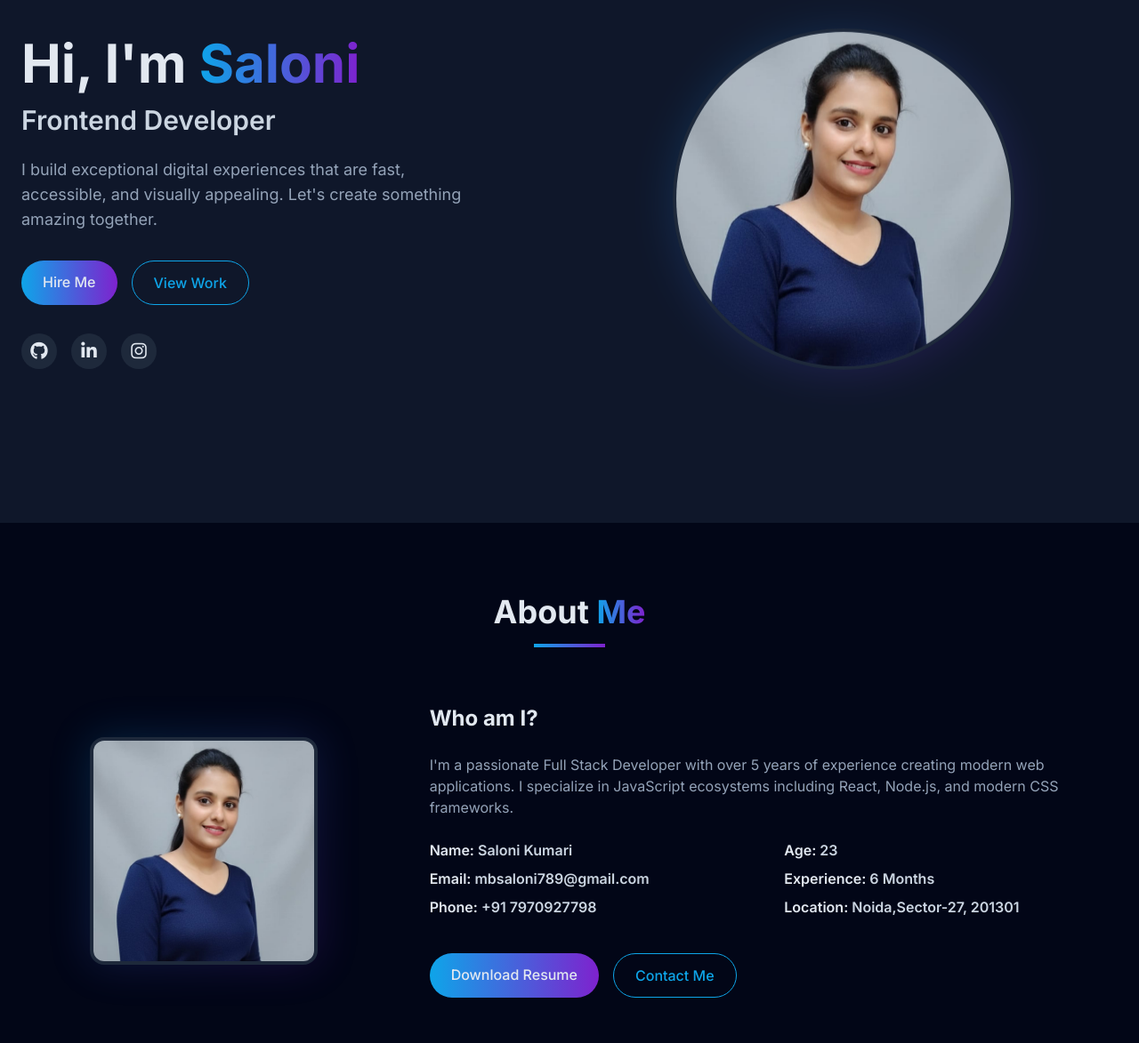
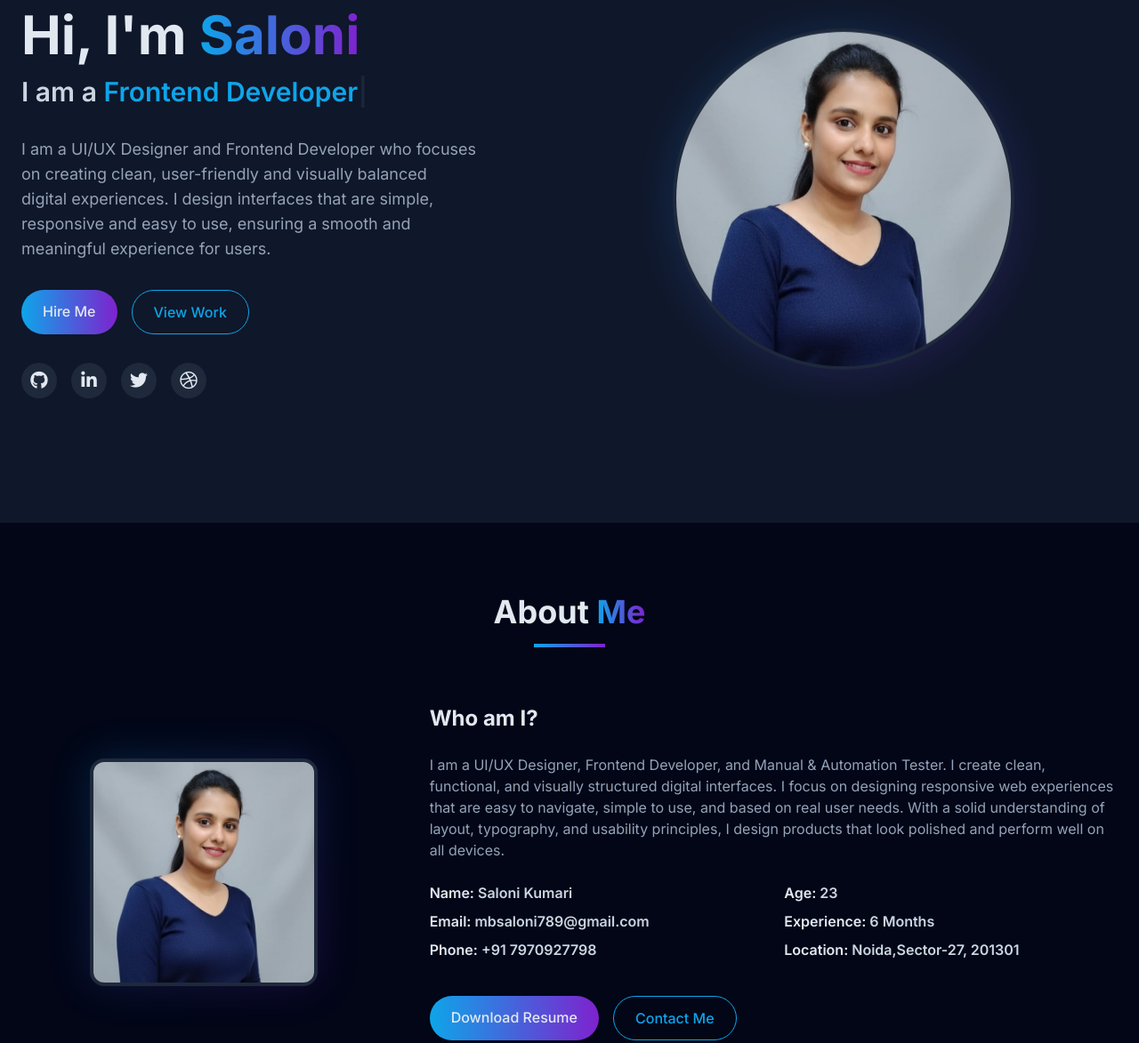
Before and after one commit to Mysticalsaloni/My-portfolio, a plain HTML site: page index.html in a window 1280 px wide. Shown: the part 212-1385 px from the top of the page at 89% size. Drawn offline with nearby package versions, Linux system fonts and the light colour scheme.

```diff
--- a/index.html
+++ b/index.html
@@ -1,5 +1,6 @@
 <!DOCTYPE html>
 <html lang="en" class="scroll-smooth">
+
 <head>
     <meta charset="UTF-8">
     <meta name="viewport" content="width=device-width, initial-scale=1.0">
@@ -132,12 +133,31 @@
         }
 
         @keyframes float {
-            0%, 100% {
+
+            0%,
+            100% {
                 transform: translateY(0);
             }
+
             50% {
                 transform: translateY(-10px);
             }
+        }
+
+        @keyframes blink {
+
+            0%,
+            100% {
+                opacity: 1;
+            }
+
+            50% {
+                opacity: 0;
+            }
+        }
+
+        .animate-blink {
+            animation: blink 0.7s infinite;
         }
 
         .floating {
@@ -145,6 +165,7 @@
         }
     </style>
 </head>
+
 <body class="bg-dark text-slate-200">
 
     <nav class="fixed w-full bg-darker/80 backdrop-blur-sm z-50 shadow-lg">
@@ -185,36 +206,45 @@
         <div class="container mx-auto px-6 flex flex-col md:flex-row items-center justify-between">
             <div class="md:w-1/2 mb-12 md:mb-0">
                 <h1 class="text-4xl md:text-6xl font-bold mb-4">Hi, I'm <span class="gradient-text">Saloni</span></h1>
-                <h2 class="text-2xl md:text-3xl font-semibold mb-6 text-slate-300">Frontend Developer</h2>
-                <p class="text-lg mb-8 text-slate-400 max-w-lg">
-                    I build exceptional digital experiences that are fast, accessible, and visually appealing.
-                    Let's create something amazing together.
+                <h2 class="text-2xl md:text-3xl font-semibold mb-6 text-slate-300 min-h-[1.5em]">
+                    I am a <span id="typewriter-text" class="text-primary"></span><span class="animate-blink">|</span>
+                </h2>
+                <p id="dynamic-description"
+                    class="text-lg mb-8 text-slate-400 max-w-lg min-h-[4.5em] transition-opacity duration-500">
+                   I am a UI/UX Designer and Frontend Developer who focuses on creating clean, user-friendly and visually balanced digital experiences.
+                   I design interfaces that are simple, responsive and easy to use, ensuring a smooth and meaningful experience for users.
                 </p>
                 <div class="flex space-x-4">
                     <a href="#contact" class="px-6 py-3 rounded-full btn-primary font-medium">Hire Me</a>
-                    <a href="#projects" class="px-6 py-3 rounded-full border border-primary text-primary font-medium hover:bg-primary/10 transition">View Work</a>
+                    <a href="#projects"
+                        class="px-6 py-3 rounded-full border border-primary text-primary font-medium hover:bg-primary/10 transition">View
+                        Work</a>
                 </div>
                 <div class="flex mt-8 space-x-4">
-                    <a href="https://github.com/Mysticalsaloni" target="_blank"
+                    <a href="#"
                         class="social-icon text-xl w-10 h-10 flex items-center justify-center rounded-full bg-slate-800 hover:bg-primary">
-                        <i class="fab fa-github text-xl"></i>
+                        <i class="fab fa-github"></i>
                     </a>
-                    <a href="https://www.linkedin.com/in/mysticalsaloni" target="_blank"
+                    <a href="#"
                         class="social-icon text-xl w-10 h-10 flex items-center justify-center rounded-full bg-slate-800 hover:bg-blue-600">
-                        <i class="fab fa-linkedin-in text-xl"></i>
+                        <i class="fab fa-linkedin-in"></i>
                     </a>
-                  <a href="https://www.instagram.com/mystical_saloni?igsh=eHFyYXg5Y3dkeG84" target="_blank"
+                    <a href="#"
                         class="social-icon text-xl w-10 h-10 flex items-center justify-center rounded-full bg-slate-800 hover:bg-blue-400">
-                        <i class="fab fa-instagram text-xl"></i>
+                        <i class="fab fa-twitter"></i>
                     </a>
-
+                    <a href="#"
+                        class="social-icon text-xl w-10 h-10 flex items-center justify-center rounded-full bg-slate-800 hover:bg-pink-600">
+                        <i class="fab fa-dribbble"></i>
+                    </a>
                 </div>
             </div>
             <div class="md:w-1/2 flex justify-center">
                 <div class="relative w-64 h-64 md:w-80 md:h-80 lg:w-96 lg:h-96">
-                    <div class="absolute inset-0 rounded-full bg-gradient-to-br from-primary to-secondary blur-xl opacity-20"></div>
-                    <img src="Images/rehana.jpeg"
-                         alt="Profile"
+                    <div
+                        class="absolute inset-0 rounded-full bg-gradient-to-br from-primary to-secondary blur-xl opacity-20">
+                    </div>
+                    <img src="Images/rehana.jpeg" alt="Profile"
                         class="relative w-full h-full object-cover rounded-full border-4 border-slate-800 floating">
                 </div>
             </div>
@@ -232,9 +262,10 @@
             <div class="flex flex-col md:flex-row items-center">
                 <div class="md:w-1/3 mb-8 md:mb-0 flex justify-center">
                     <div class="relative w-64 h-64">
-                        <div class="absolute inset-0 rounded-2xl bg-gradient-to-br from-primary to-secondary blur-xl opacity-20"></div>
-                         <img src="Images/rehana.jpeg"
-                             alt="About"
+                        <div
+                            class="absolute inset-0 rounded-2xl bg-gradient-to-br from-primary to-secondary blur-xl opacity-20">
+                        </div>
+                        <img src="images/rehana.jpeg" alt="About"
                             class="relative w-full h-full object-cover rounded-2xl border-4 border-slate-800">
                     </div>
                 </div>
@@ -242,37 +273,43 @@
                 <div class="md:w-2/3 md:pl-12">
                     <h3 class="text-2xl font-bold mb-6">Who am I?</h3>
                     <p class="text-slate-400 mb-6">
-                        I'm a passionate Full Stack Developer with over 5 years of experience creating modern web applications.
-                        I specialize in JavaScript ecosystems including React, Node.js, and modern CSS frameworks.
+                        I am a UI/UX Designer, Frontend Developer, and Manual & Automation Tester. I create clean, functional, and visually structured digital interfaces.
+                        I focus on designing responsive web experiences that are easy to navigate, simple to use, and based on real user needs. With a solid understanding of layout,
+                        typography, and usability principles, I design products that look polished and perform well on all devices.
                     </p>
 
                     <div class="grid grid-cols-1 md:grid-cols-2 gap-6 mb-8">
                         <div>
                             <h4 class="font-semibold mb-2">Name: <span class="text-slate-300">Saloni Kumari</span></h4>
-                            <h4 class="font-semibold mb-2">Email: <span class="text-slate-300">mbsaloni789@gmail.com</span></h4>
-                            <h4 class="font-semibold mb-2">Phone: <span class="text-slate-300">+91 7970927798</span></h4>
+                            <h4 class="font-semibold mb-2">Email: <span
+                                    class="text-slate-300">mbsaloni789@gmail.com</span></h4>
+                            <h4 class="font-semibold mb-2">Phone: <span class="text-slate-300">+91 7970927798</span>
+                            </h4>
                         </div>
                         <div>
                             <h4 class="font-semibold mb-2">Age: <span class="text-slate-300">23</span></h4>
                             <h4 class="font-semibold mb-2">Experience: <span class="text-slate-300">6 Months</span></h4>
-                            <h4 class="font-semibold mb-2">Location: <span class="text-slate-300">Noida,Sector-27, 201301</span></h4>
+                            <h4 class="font-semibold mb-2">Location: <span class="text-slate-300">Noida,Sector-27,
+                                    201301</span></h4>
                         </div>
                     </div>
 
                     <div class="flex space-x-4">
-                        <a href="assets/Saloni_resumetesting.pdf"
-                         download
+                        <a href="assets/Saloni_resumetesting.pdf" download
                             class="px-6 py-3 rounded-full btn-primary font-medium">
                             Download Resume
                         </a>
-                        <a href="#contact" class="px-6 py-3 rounded-full border border-primary text-primary font-medium hover:bg-primary/10 transition">Contact Me</a>
+                        <a href="#contact"
+                            class="px-6 py-3 rounded-full border border-primary text-primary font-medium hover:bg-primary/10 transition">Contact
+                            Me</a>
                     </div>
                 </div>
             </div>
 
 
             <div class="mt-20">
-                <h3 class="text-2xl font-bold mb-8 text-center">My <span class="gradient-text">Education & Experience</span></h3>
+                <h3 class="text-2xl font-bold mb-8 text-center">My <span class="gradient-text">Education &
+                        Experience</span></h3>
 
                 <div class="relative max-w-3xl mx-auto">
                     <div class="absolute left-1/2 h-full w-0.5 bg-slate-700 transform -translate-x-1/2"></div>
@@ -407,7 +444,7 @@
 
                         <div>
                             <div class="flex justify-between mb-2">
-                                <span class="font-medium">Creativity</span>
+                                <span class="font-medium">Designer</span>
                                 <span>75%</span>
                             </div>
                             <div class="skill-bar">
@@ -423,54 +460,52 @@
     <h3 class="text-2xl font-bold mb-8 text-center">Tools & <span class="gradient-text">Technologies</span></h3>
 
     <div class="grid grid-cols-2 sm:grid-cols-3 md:grid-cols-4 lg:grid-cols-6 gap-6">
+
         <div class="flex flex-col items-center p-6 bg-slate-800 rounded-lg card-hover">
             <i class="fab fa-html5 text-4xl text-orange-500 mb-2"></i>
             <span>HTML5</span>
         </div>
+
         <div class="flex flex-col items-center p-6 bg-slate-800 rounded-lg card-hover">
             <i class="fab fa-css3-alt text-4xl text-blue-500 mb-2"></i>
             <span>CSS3</span>
         </div>
+
         <div class="flex flex-col items-center p-6 bg-slate-800 rounded-lg card-hover">
             <i class="fab fa-js text-4xl text-yellow-400 mb-2"></i>
             <span>JavaScript</span>
         </div>
-                    <div class="flex flex-col items-center p-6 bg-slate-800 rounded-lg card-hover">
-                        <i class="fab fa-react text-4xl text-blue-400 mb-2"></i>
-                        <span>React</span>
-                    </div>
-                    <div class="flex flex-col items-center p-6 bg-slate-800 rounded-lg card-hover">
-                        <i class="fab fa-node-js text-4xl text-green-500 mb-2"></i>
-                        <span>Node.js</span>
-                    </div>
-                    <div class="flex flex-col items-center p-6 bg-slate-800 rounded-lg card-hover">
-                        <i class="fas fa-database text-4xl text-blue-300 mb-2"></i>
-                        <span>MongoDB</span>
-                    </div>
+
         <div class="flex flex-col items-center p-6 bg-slate-800 rounded-lg card-hover">
             <i class="fab fa-git-alt text-4xl text-orange-600 mb-2"></i>
             <span>Git</span>
         </div>
-                    <div class="flex flex-col items-center p-6 bg-slate-800 rounded-lg card-hover">
-                        <i class="fab fa-npm text-4xl text-red-500 mb-2"></i>
-                        <span>npm</span>
-                    </div>
-                    <div class="flex flex-col items-center p-6 bg-slate-800 rounded-lg card-hover">
-                        <i class="fab fa-sass text-4xl text-pink-500 mb-2"></i>
-                        <span>Sass</span>
-                    </div>
+
         <div class="flex flex-col items-center p-6 bg-slate-800 rounded-lg card-hover">
             <i class="fab fa-figma text-4xl text-purple-500 mb-2"></i>
             <span>Figma</span>
         </div>
+
+        <div class="flex flex-col items-center p-6 bg-slate-800 rounded-lg card-hover">
+            <i class="fas fa-database text-4xl text-blue-300 mb-2"></i>
+            <span>SQL</span>
+        </div>
+
+        <div class="flex flex-col items-center p-6 bg-slate-800 rounded-lg card-hover">
+            <i class="fas fa-image text-4xl text-sky-400 mb-2"></i>
+            <span>Adobe Photoshop</span>
+        </div>
+
         <div class="flex flex-col items-center p-6 bg-slate-800 rounded-lg card-hover">
             <i class="fas fa-terminal text-4xl text-gray-300 mb-2"></i>
             <span>VS Code</span>
         </div>
+
         <div class="flex flex-col items-center p-6 bg-slate-800 rounded-lg card-hover">
             <i class="fas fa-rocket text-4xl text-white mb-2"></i>
             <span>Antigravity</span>
         </div>
+
     </div>
 </div>
         </div>
@@ -489,8 +524,7 @@
                 <div class="project-card rounded-xl overflow-hidden card-hover">
                     <div class="h-48 overflow-hidden">
                         <img src="https://images.unsplash.com/photo-1551288049-bebda4e38f71?ixlib=rb-4.0.3&ixid=MnwxMjA3fDB8MHxwaG90by1wYWdlfHx8fGVufDB8fHx8&auto=format&fit=crop&w=1470&q=80"
-                             alt="Project 1"
-                             class="w-full h-full object-cover">
+                            alt="Project 1" class="w-full h-full object-cover">
                     </div>
                     <div class="p-6">
                         <h3 class="text-xl font-bold mb-2">E-commerce Platform</h3>
@@ -517,8 +551,7 @@
                 <div class="project-card rounded-xl overflow-hidden card-hover">
                     <div class="h-48 overflow-hidden">
                         <img src="https://images.unsplash.com/photo-1555421689-3f034debb7a6?ixlib=rb-4.0.3&ixid=MnwxMjA3fDB8MHxwaG90by1wYWdlfHx8fGVufDB8fHx8&auto=format&fit=crop&w=1470&q=80"
-                             alt="Project 2"
-                             class="w-full h-full object-cover">
+                            alt="Project 2" class="w-full h-full object-cover">
                     </div>
                     <div class="p-6">
                         <h3 class="text-xl font-bold mb-2">Task Management App</h3>
@@ -545,8 +578,7 @@
                 <div class="project-card rounded-xl overflow-hidden card-hover">
                     <div class="h-48 overflow-hidden">
                         <img src="https://images.unsplash.com/photo-1522542550221-31fd19575a2d?ixlib=rb-4.0.3&ixid=MnwxMjA3fDB8MHxwaG90by1wYWdlfHx8fGVufDB8fHx8&auto=format&fit=crop&w=1470&q=80"
-                             alt="Project 3"
-                             class="w-full h-full object-cover">
+                            alt="Project 3" class="w-full h-full object-cover">
                     </div>
                     <div class="p-6">
                         <h3 class="text-xl font-bold mb-2">Social Media Dashboard</h3>
@@ -573,8 +605,7 @@
                 <div class="project-card rounded-xl overflow-hidden card-hover">
                     <div class="h-48 overflow-hidden">
                         <img src="https://images.unsplash.com/photo-1467232004584-a241de8bcf5d?ixlib=rb-4.0.3&ixid=MnwxMjA3fDB8MHxwaG90by1wYWdlfHx8fGVufDB8fHx8&auto=format&fit=crop&w=1469&q=80"
-                             alt="Project 4"
-                             class="w-full h-full object-cover">
+                            alt="Project 4" class="w-full h-full object-cover">
                     </div>
                     <div class="p-6">
                         <h3 class="text-xl font-bold mb-2">Weather Application</h3>
@@ -601,8 +632,7 @@
                 <div class="project-card rounded-xl overflow-hidden card-hover">
                     <div class="h-48 overflow-hidden">
                         <img src="https://images.unsplash.com/photo-1551434678-e076c223a692?ixlib=rb-4.0.3&ixid=MnwxMjA3fDB8MHxwaG90by1wYWdlfHx8fGVufDB8fHx8&auto=format&fit=crop&w=1470&q=80"
-                             alt="Project 5"
-                             class="w-full h-full object-cover">
+                            alt="Project 5" class="w-full h-full object-cover">
                     </div>
                     <div class="p-6">
                         <h3 class="text-xl font-bold mb-2">Portfolio Website</h3>
@@ -629,8 +659,7 @@
                 <div class="project-card rounded-xl overflow-hidden card-hover">
                     <div class="h-48 overflow-hidden">
                         <img src="https://images.unsplash.com/photo-1522071820081-009f0129c71c?ixlib=rb-4.0.3&ixid=MnwxMjA3fDB8MHxwaG90by1wYWdlfHx8fGVufDB8fHx8&auto=format&fit=crop&w=1470&q=80"
-                             alt="Project 6"
-                             class="w-full h-full object-cover">
+                            alt="Project 6" class="w-full h-full object-cover">
                     </div>
                     <div class="p-6">
                         <h3 class="text-xl font-bold mb-2">Team Collaboration App</h3>
@@ -675,7 +704,8 @@
                     <h3 class="text-2xl font-bold mb-6">Contact Information</h3>
                     <p class="text-slate-400 mb-8">
                         Feel free to reach out to me for any questions or opportunities.
-                        I'm always open to discussing new projects, creative ideas or opportunities to be part of your vision.
+                        I'm always open to discussing new projects, creative ideas or opportunities to be part of your
+                        vision.
                     </p>
 
                     <div class="space-y-6">
@@ -722,12 +752,12 @@
                                 class="social-icon w-12 h-12 flex items-center justify-center rounded-full bg-slate-800 hover:bg-blue-600">
                                 <i class="fab fa-linkedin-in text-xl"></i>
                             </a>
-                            <a href="https://www.instagram.com/mystical_saloni?igsh=eHFyYXg5Y3dkeG84"
-                             target="_blank"
+                            <a href="https://www.instagram.com/mystical_saloni?igsh=eHFyYXg5Y3dkeG84" target="_blank"
                                 class="social-icon w-12 h-12 flex items-center justify-center rounded-full bg-slate-800 hover:bg-pink-600">
                                 <i class="fab fa-instagram text-xl"></i>
                             </a>
-                            <a href="#" class="social-icon w-12 h-12 flex items-center justify-center rounded-full bg-slate-800 hover:bg-pink-600">
+                            <a href="#"
+                                class="social-icon w-12 h-12 flex items-center justify-center rounded-full bg-slate-800 hover:bg-pink-600">
                                 <i class="fab fa-dribbble text-xl"></i>
                             </a>
                         </div>
@@ -740,20 +770,25 @@
                         <div class="grid grid-cols-1 md:grid-cols-2 gap-6">
                             <div>
                                 <label for="name" class="block mb-2 font-medium">Your Name</label>
-                                <input type="text" id="name" class="w-full px-4 py-3 rounded-lg contact-input focus:outline-none" required>
+                                <input type="text" id="name"
+                                    class="w-full px-4 py-3 rounded-lg contact-input focus:outline-none" required>
                             </div>
                             <div>
                                 <label for="email" class="block mb-2 font-medium">Your Email</label>
-                                <input type="email" id="email" class="w-full px-4 py-3 rounded-lg contact-input focus:outline-none" required>
+                                <input type="email" id="email"
+                                    class="w-full px-4 py-3 rounded-lg contact-input focus:outline-none" required>
                             </div>
                         </div>
                         <div>
                             <label for="subject" class="block mb-2 font-medium">Subject</label>
-                            <input type="text" id="subject" class="w-full px-4 py-3 rounded-lg contact-input focus:outline-none" required>
+                            <input type="text" id="subject"
+                                class="w-full px-4 py-3 rounded-lg contact-input focus:outline-none" required>
                         </div>
                         <div>
                             <label for="message" class="block mb-2 font-medium">Message</label>
-                            <textarea id="message" rows="5" class="w-full px-4 py-3 rounded-lg contact-input focus:outline-none" required></textarea>
+                            <textarea id="message" rows="5"
+                                class="w-full px-4 py-3 rounded-lg contact-input focus:outline-none"
+                                required></textarea>
                         </div>
                         <button type="submit" class="px-8 py-3 rounded-full btn-primary font-medium w-full">
                             Send Message <i class="fas fa-paper-plane ml-2"></i>
@@ -790,13 +825,15 @@
             </div>
 
             <div class="border-t border-slate-800 mt-8 pt-8 text-center text-slate-500">
-                <p>Made with <i class="fas fa-heart text-red-500"></i> and Code of <i class="fas fa-coffee text-amber-500"></i></p>
+                <p>Made with <i class="fas fa-heart text-red-500"></i> and Code of <i
+                        class="fas fa-coffee text-amber-500"></i></p>
             </div>
         </div>
     </footer>
 
 
-    <button id="back-to-top" class="fixed bottom-8 right-8 w-12 h-12 bg-primary rounded-full flex items-center justify-center text-white shadow-lg hidden">
+    <button id="back-to-top"
+        class="fixed bottom-8 right-8 w-12 h-12 bg-primary rounded-full flex items-center justify-center text-white shadow-lg hidden">
         <i class="fas fa-arrow-up"></i>
     </button>
 
@@ -811,7 +848,7 @@
 
 
         document.querySelectorAll('a[href^="#"]').forEach(anchor => {
-            anchor.addEventListener('click', function(e) {
+            anchor.addEventListener('click', function (e) {
                 e.preventDefault();
 
                 const targetId = this.getAttribute('href');
@@ -895,6 +932,52 @@
         };
 
         window.addEventListener('scroll', animateSkillBars);
+        const texts = ["Graphics Designer", "Frontend Developer",  "Manual & Automation Tester"];
+
+
+        let count = 0;
+        let index = 0;
+        let currentText = "";
+        let letter = "";
+        let isDeleting = false;
+
+        (function type() {
+            if (count === texts.length) {
+                count = 0;
+            }
+            currentText = texts[count];
+
+
+
+            if (isDeleting) {
+                letter = currentText.slice(0, --index);
+            } else {
+                letter = currentText.slice(0, ++index);
+            }
+
+            const typeWriterElement = document.getElementById('typewriter-text');
+            if (typeWriterElement) {
+                typeWriterElement.textContent = letter;
+            }
+
+            let typeSpeed = 100;
+
+            if (isDeleting) {
+                typeSpeed /= 2;
+            }
+
+            if (!isDeleting && letter.length === currentText.length) {
+                typeSpeed = 2000;
+                isDeleting = true;
+            } else if (isDeleting && letter.length === 0) {
+                isDeleting = false;
+                count++;
+                typeSpeed = 500;
+            }
+
+            setTimeout(type, typeSpeed);
+        })();
     </script>
 </body>
+
 </html>
```
Lines whose indentation alone changed are shown as unchanged.
